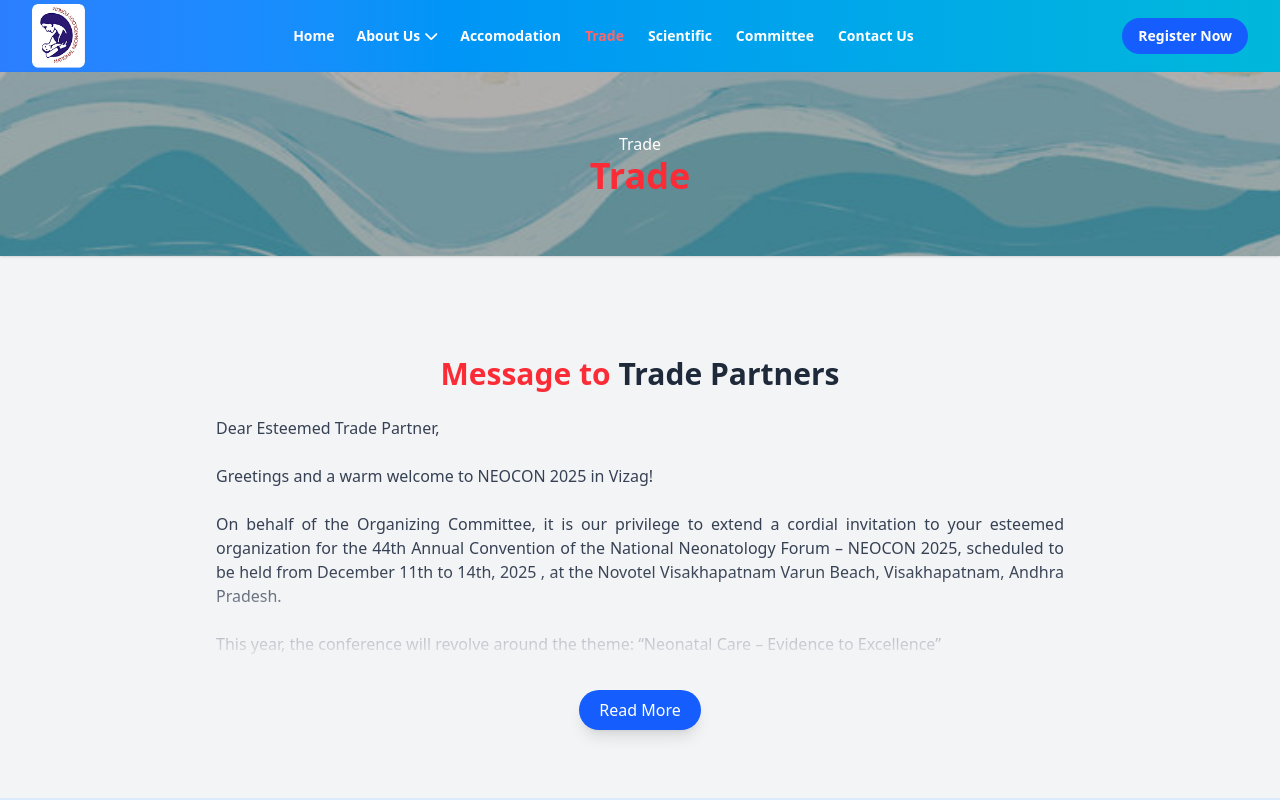
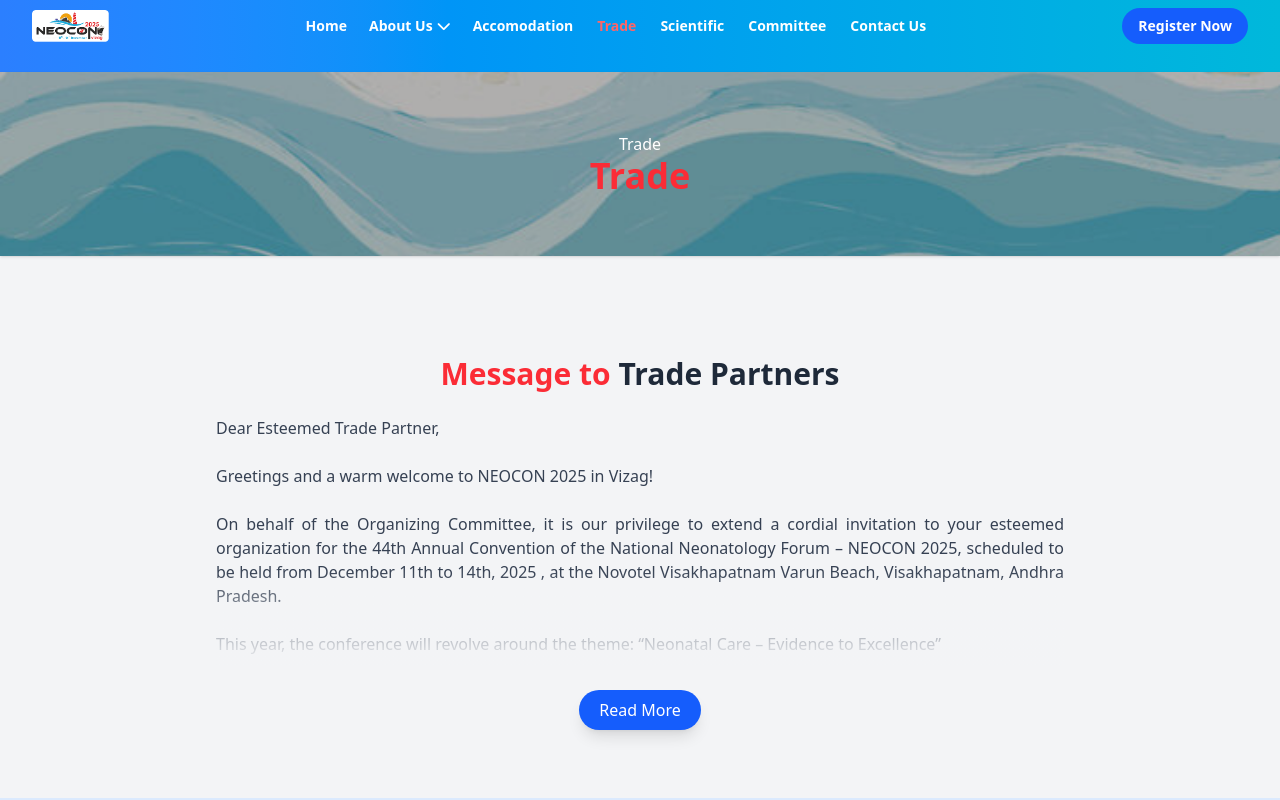
Before and after one commit to Wiredbrat/DemoCon-Website, a React (Vite) app: page /trade in a window 1280 px wide. Shown: the top 800 px of the page. Built offline with nearby package versions, Linux system fonts and the light colour scheme.

Commit message:
fix navbar

```diff
--- a/src/components/Hamburger.jsx
+++ b/src/components/Hamburger.jsx
@@ -14,7 +14,7 @@ const Hamburger = ({toggleMenu, opened}) => {
       aria-label="Main Menu"
       aria-expanded={opened}
     >
-      <svg width="60" height="60" viewBox="0 0 100 100">
+      <svg width="50" height="50" viewBox="0 0 100 100">
         <path
           className="line line1"
           d="M 20,29.000046 H 80.000231 C 80.000231,29.000046 94.498839,28.817352 94.532987,66.711331 94.543142,77.980673 90.966081,81.670246 85.259173,81.668997 79.552261,81.667751 75.000211,74.999942 75.000211,74.999942 L 25.000021,25.000058"
--- a/src/components/Header.jsx
+++ b/src/components/Header.jsx
@@ -46,11 +46,11 @@ function Header() {
 
   return (
     <>
-      <header className={` ${sticky && 'fixed h-18 bg-linear-to-r to-cyan-500 from-blue-500 shadow-md ' } z-[9999] absolute top-0 w-full justify-center lg:left-1/2 lg:-translate-x-1/2 `}>
-        <div className='max-w-7xl text-white font-semibold text-sm w-[95%] mx-auto flex justify-between items-center py-1'>
+      <header className={` ${sticky && 'fixed lg:py-1 bg-linear-to-r to-cyan-500 from-blue-500 shadow-md ' } z-[9999] absolute top-0 w-full justify-center lg:left-1/2 lg:-translate-x-1/2 `}>
+        <div className='max-w-7xl text-white font-semibold text-sm w-[95%] mx-auto flex justify-between items-center py-1 lg:py-2'>
           <span>
             <Link to={'/'}>
-              <img src="/assets/NNF-Logo.png" className='h-16'/>
+              <img src="/assets/NEOCON-Logo.png" className='h-8'/>
             </Link>
           </span>
           <ul className='hidden lg:flex justify-center gap-x-5'>
```
